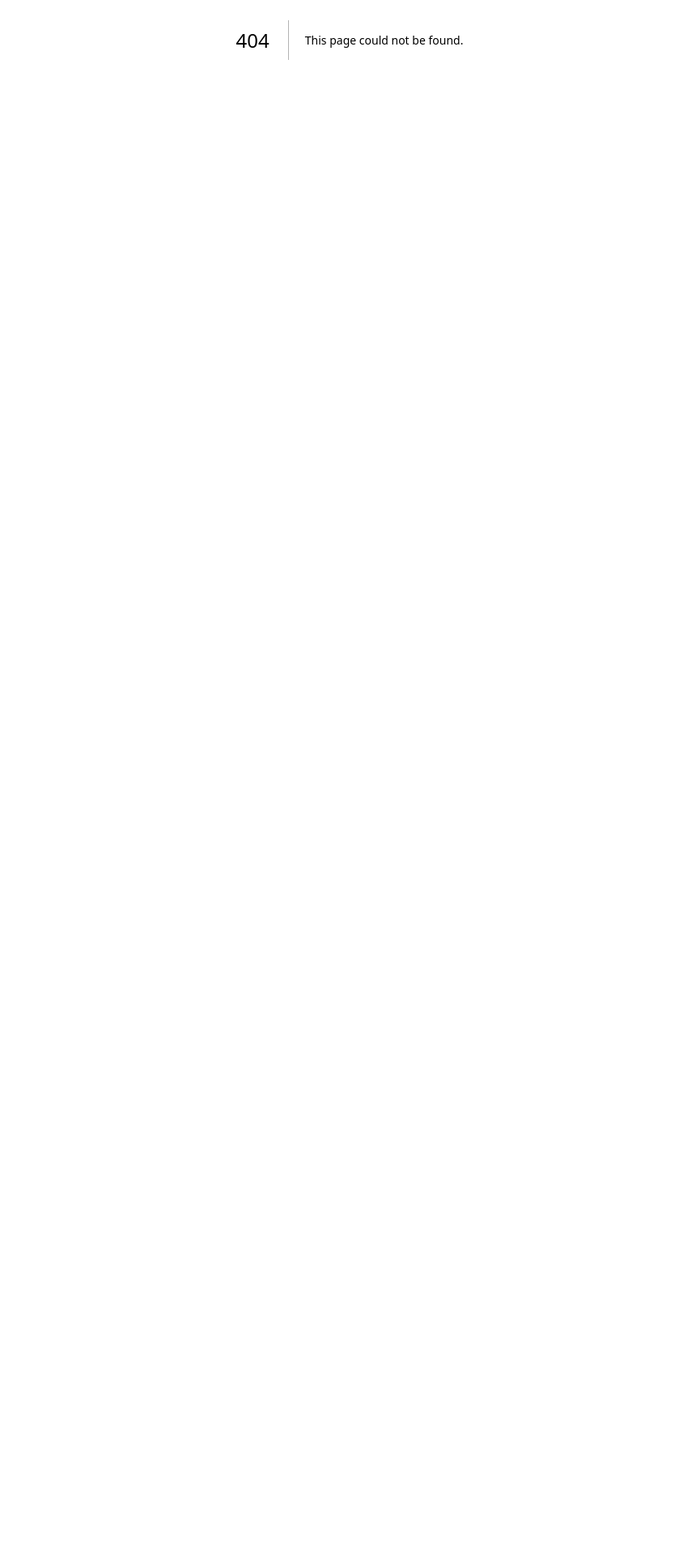
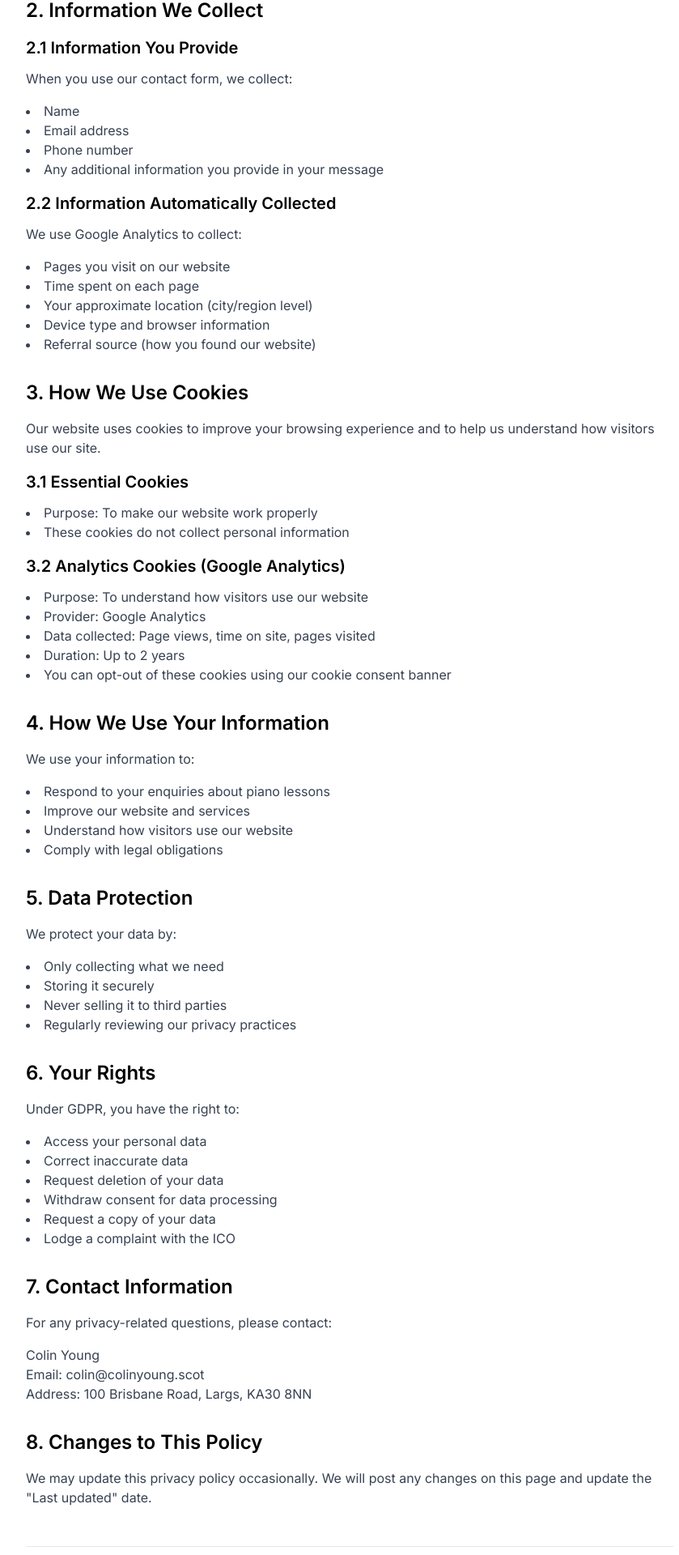
Before and after one commit to wuntunpunch/largspianolessons, a Next.js app: page /privacy-policy in a window 1280 px wide. Before the commit this address had no page. Shown: the part 351-2271 px from the top of the page at 81% size, without its empty margins (208-1047 px from the left). Before the commit the page ends 800 px from the top, so only its background shows below. Built offline with nearby package versions, Linux system fonts and the light colour scheme.

Commit message:
Added privacy policy page for google analytics

```diff
--- /dev/null
+++ b/src/app/privacy-policy/page.tsx
@@ -0,0 +1,181 @@
+import Link from "next/link";
+import Footer from "@/components/footer";
+
+export default function PrivacyPolicy() {
+  return (
+    <>
+      <div className="min-h-screen bg-gray-50 py-16">
+        <div className="container mx-auto px-4 max-w-4xl">
+          <div className="bg-white rounded-lg shadow-md p-8">
+            {/* Header */}
+            <h1 className="text-3xl font-bold mb-8">
+              Privacy Policy for Largs Piano Lessons
+            </h1>
+            <p className="text-gray-600 mb-8">
+              Last updated: {new Date().toLocaleDateString("en-GB")}
+            </p>
+
+            {/* Introduction */}
+            <section className="mb-8">
+              <h2 className="text-2xl font-semibold mb-4">1. Introduction</h2>
+              <p className="text-gray-700 mb-4">
+                Welcome to Largs Piano Lessons. This privacy policy explains how
+                we collect, use, and protect your personal information when you
+                use our website.
+              </p>
+            </section>
+
+            {/* Information We Collect */}
+            <section className="mb-8">
+              <h2 className="text-2xl font-semibold mb-4">
+                2. Information We Collect
+              </h2>
+
+              <h3 className="text-xl font-semibold mb-3">
+                2.1 Information You Provide
+              </h3>
+              <p className="text-gray-700 mb-4">
+                When you use our contact form, we collect:
+              </p>
+              <ul className="list-disc list-inside mb-4 text-gray-700">
+                <li>Name</li>
+                <li>Email address</li>
+                <li>Phone number</li>
+                <li>Any additional information you provide in your message</li>
+              </ul>
+
+              <h3 className="text-xl font-semibold mb-3">
+                2.2 Information Automatically Collected
+              </h3>
+              <p className="text-gray-700 mb-4">
+                We use Google Analytics to collect:
+              </p>
+              <ul className="list-disc list-inside mb-4 text-gray-700">
+                <li>Pages you visit on our website</li>
+                <li>Time spent on each page</li>
+                <li>Your approximate location (city/region level)</li>
+                <li>Device type and browser information</li>
+                <li>Referral source (how you found our website)</li>
+              </ul>
+            </section>
+
+            {/* How We Use Cookies */}
+            <section className="mb-8">
+              <h2 className="text-2xl font-semibold mb-4">
+                3. How We Use Cookies
+              </h2>
+              <p className="text-gray-700 mb-4">
+                Our website uses cookies to improve your browsing experience and
+                to help us understand how visitors use our site.
+              </p>
+
+              <h3 className="text-xl font-semibold mb-3">
+                3.1 Essential Cookies
+              </h3>
+              <ul className="list-disc list-inside mb-4 text-gray-700">
+                <li>Purpose: To make our website work properly</li>
+                <li>These cookies do not collect personal information</li>
+              </ul>
+
+              <h3 className="text-xl font-semibold mb-3">
+                3.2 Analytics Cookies (Google Analytics)
+              </h3>
+              <ul className="list-disc list-inside mb-4 text-gray-700">
+                <li>Purpose: To understand how visitors use our website</li>
+                <li>Provider: Google Analytics</li>
+                <li>Data collected: Page views, time on site, pages visited</li>
+                <li>Duration: Up to 2 years</li>
+                <li>
+                  You can opt-out of these cookies using our cookie consent
+                  banner
+                </li>
+              </ul>
+            </section>
+
+            {/* How We Use Your Information */}
+            <section className="mb-8">
+              <h2 className="text-2xl font-semibold mb-4">
+                4. How We Use Your Information
+              </h2>
+              <p className="text-gray-700 mb-4">We use your information to:</p>
+              <ul className="list-disc list-inside mb-4 text-gray-700">
+                <li>Respond to your enquiries about piano lessons</li>
+                <li>Improve our website and services</li>
+                <li>Understand how visitors use our website</li>
+                <li>Comply with legal obligations</li>
+              </ul>
+            </section>
+
+            {/* Data Protection */}
+            <section className="mb-8">
+              <h2 className="text-2xl font-semibold mb-4">
+                5. Data Protection
+              </h2>
+              <p className="text-gray-700 mb-4">We protect your data by:</p>
+              <ul className="list-disc list-inside mb-4 text-gray-700">
+                <li>Only collecting what we need</li>
+                <li>Storing it securely</li>
+                <li>Never selling it to third parties</li>
+                <li>Regularly reviewing our privacy practices</li>
+              </ul>
+            </section>
+
+            {/* Your Rights */}
+            <section className="mb-8">
+              <h2 className="text-2xl font-semibold mb-4">6. Your Rights</h2>
+              <p className="text-gray-700 mb-4">
+                Under GDPR, you have the right to:
+              </p>
+              <ul className="list-disc list-inside mb-4 text-gray-700">
+                <li>Access your personal data</li>
+                <li>Correct inaccurate data</li>
+                <li>Request deletion of your data</li>
+                <li>Withdraw consent for data processing</li>
+                <li>Request a copy of your data</li>
+                <li>Lodge a complaint with the ICO</li>
+              </ul>
+            </section>
+
+            {/* Contact Information */}
+            <section className="mb-8">
+              <h2 className="text-2xl font-semibold mb-4">
+                7. Contact Information
+              </h2>
+              <p className="text-gray-700 mb-4">
+                For any privacy-related questions, please contact:
+              </p>
+              <div className="text-gray-700">
+                <p>Colin Young</p>
+                <p>Email: colin@colinyoung.scot</p>
+                <p>Address: 100 Brisbane Road, Largs, KA30 8NN</p>
+              </div>
+            </section>
+
+            {/* Changes to Policy */}
+            <section className="mb-8">
+              <h2 className="text-2xl font-semibold mb-4">
+                8. Changes to This Policy
+              </h2>
+              <p className="text-gray-700">
+                We may update this privacy policy occasionally. We will post any
+                changes on this page and update the &quot;Last updated&quot;
+                date.
+              </p>
+            </section>
+
+            {/* Back to Home Link */}
+            <div className="mt-12 pt-4 border-t">
+              <Link
+                href="/"
+                className="text-blue-600 hover:text-blue-800 underline"
+              >
+                ← Back to Home
+              </Link>
+            </div>
+          </div>
+        </div>
+      </div>
+      <Footer />
+    </>
+  );
+}
```
